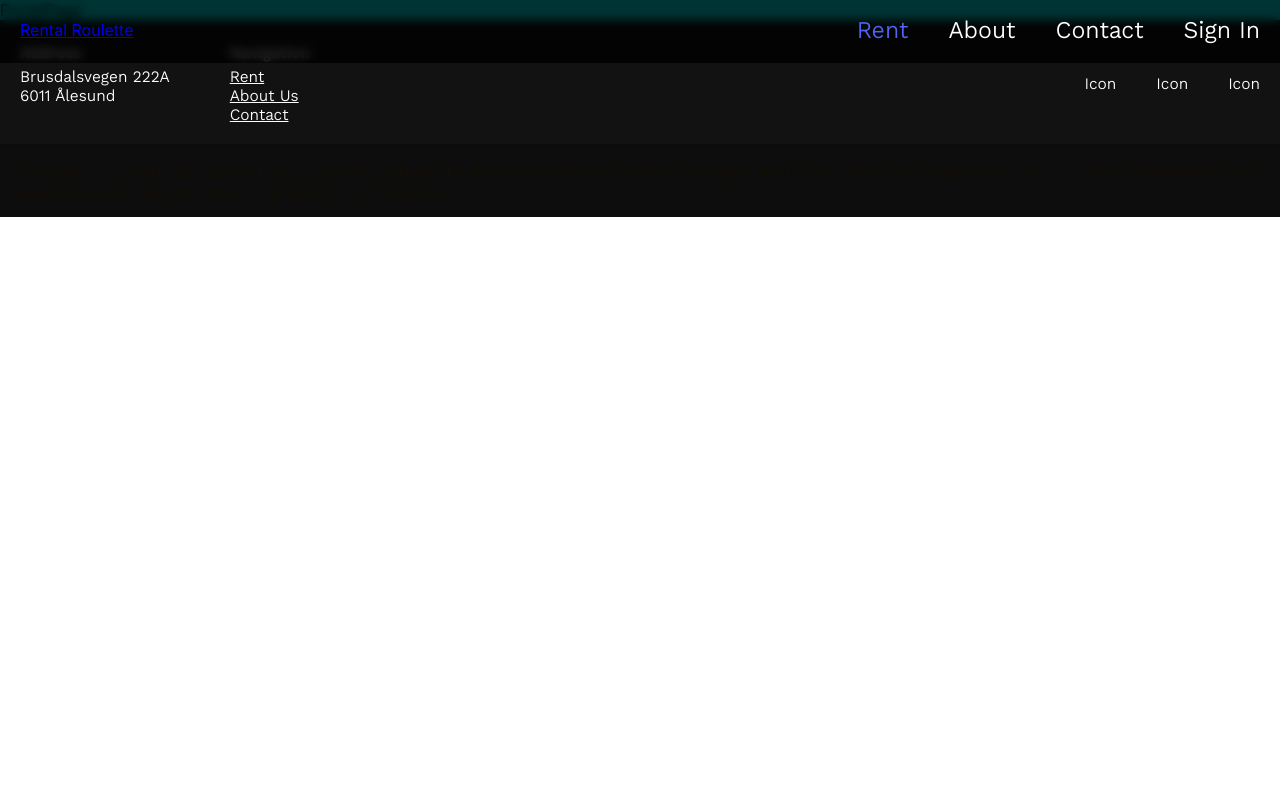
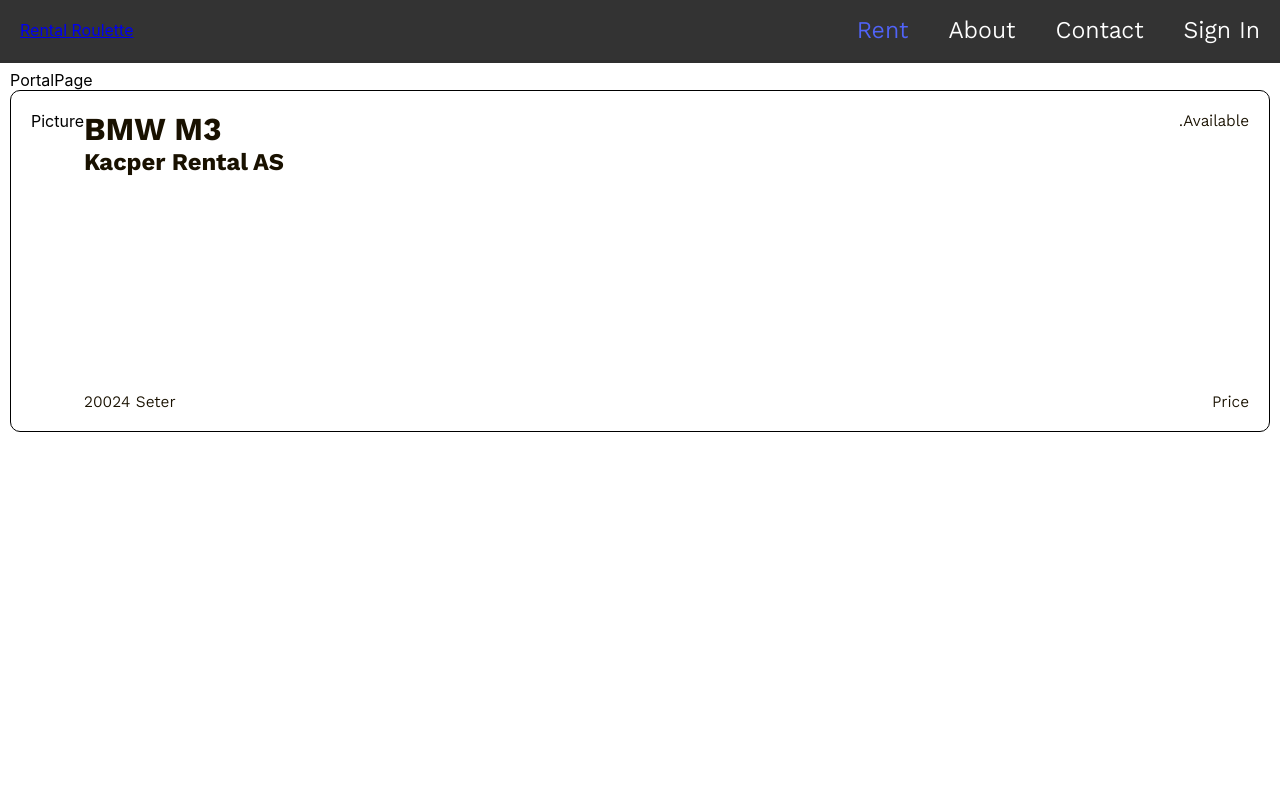
Before and after one commit to ludlun04/IDATA2301-Project, a React (Create React App) app: page /portal in a window 1280 px wide. Shown: the top 800 px of the page. Built offline with nearby package versions, Linux system fonts and the light colour scheme.

Commit message:
Implemented JSX structure for CarCard

```diff
--- /dev/null
+++ b/src/components/CarCard/CarCard.css
@@ -0,0 +1,43 @@
+.CarCard {
+    display: flex;
+    border: solid 1px black;
+    height: 300px;
+    padding: 20px;
+    border-radius: 10px;
+}
+
+.CarCard h1, h2, p {
+    margin: 0;
+}
+
+.CarCardRightPane {
+    display: flex;
+    justify-content: space-between;
+    flex-grow: 1;
+}
+
+.CarCardInnerRightPane {
+    display: flex;
+    flex-direction: column;
+    justify-content: space-between;
+}
+
+.CarCardInnerLeftPane {
+    display: flex;
+    flex-direction: column;
+    justify-content: space-between;
+}
+
+.CarCardAvailabilityContainer {
+    display: flex;
+    justify-content: flex-end;
+}
+
+.CarCardCarInfoContainer {
+    display: flex;
+}
+
+.CarCardPriceContainer {
+    display: flex;
+    justify-content: flex-end;
+}
--- /dev/null
+++ b/src/components/CarCard/CarCard.jsx
@@ -0,0 +1,32 @@
+import "./CarCard.css"
+
+export default function CarCard(props) {
+    return (
+        <div className="CarCard">
+            <div>
+                Picture
+            </div>
+            <div className={"CarCardRightPane"}>
+                <div className={"CarCardInnerLeftPane"}>
+                    <div className={"CarCardHeaderContainer"}>
+                        <h1 className={"CarCardHeader"}>BMW M3</h1>
+                        <h2 className={"CarCardCompany"}>Kacper Rental AS</h2>
+                    </div>
+                    <div className={"CarCardCarInfoContainer"}>
+                        <p>2002</p>
+                        <p>4 Seter</p>
+                    </div>
+                </div>
+                <div className={"CarCardInnerRightPane"}>
+                    <div className={"CarCardAvailabilityContainer"}>
+                        <p>.</p>
+                        <p>Available</p>
+                    </div>
+                    <div className={"CarCardPriceContainer"}>
+                        <p>Price</p>
+                    </div>
+                </div>
+            </div>
+        </div>
+    )
+}
--- a/src/pages/portal/Portal.css
+++ b/src/pages/portal/Portal.css
@@ -1,3 +1,5 @@
 .Portal {
-    background: aqua;
+    padding: 70px 10px 10px;
+    background: white;
+    height: 100vh;
 }
--- a/src/pages/portal/Portal.jsx
+++ b/src/pages/portal/Portal.jsx
@@ -1,7 +1,10 @@
 import "./Portal.css"
+import CarCard from "../../components/CarCard/CarCard";
 
 export default function Portal() {
     return (
-        <div className={"Portal"}>PortalPage</div>
+        <div className={"Portal"}>PortalPage
+            <CarCard />
+        </div>
     )
 }
```
